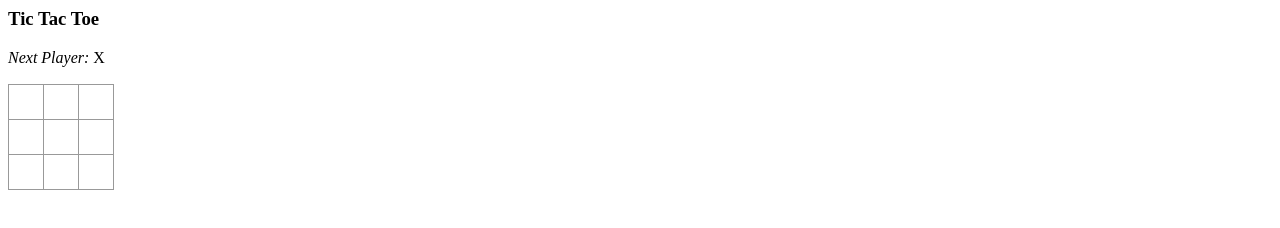
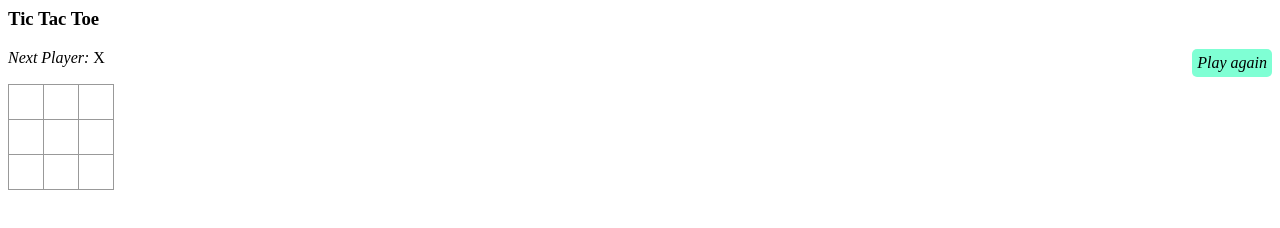
Before and after one commit to mnsmanasa/react-ttt-game, a React app: page / in a window 1280 px wide. Built offline with nearby package versions, Linux system fonts and the light colour scheme.

Commit message:
2 files modified

```diff
--- a/index.js
+++ b/index.js
@@ -15,6 +15,7 @@ class App extends Component {
     return (
       <div>
         <h3>Tic Tac Toe</h3>
+        <div className="play-again"><i>Play again</i></div>
         <Board />
       </div>
     );
--- a/style.css
+++ b/style.css
@@ -25,3 +25,11 @@ h1, p {
     content: "";
     display: table;
 }
+
+.play-again{
+  background-color:aquamarine;
+  float:right;
+  padding: 5px;
+  border-radius: 5px;
+  cursor: pointer;
+}
```
